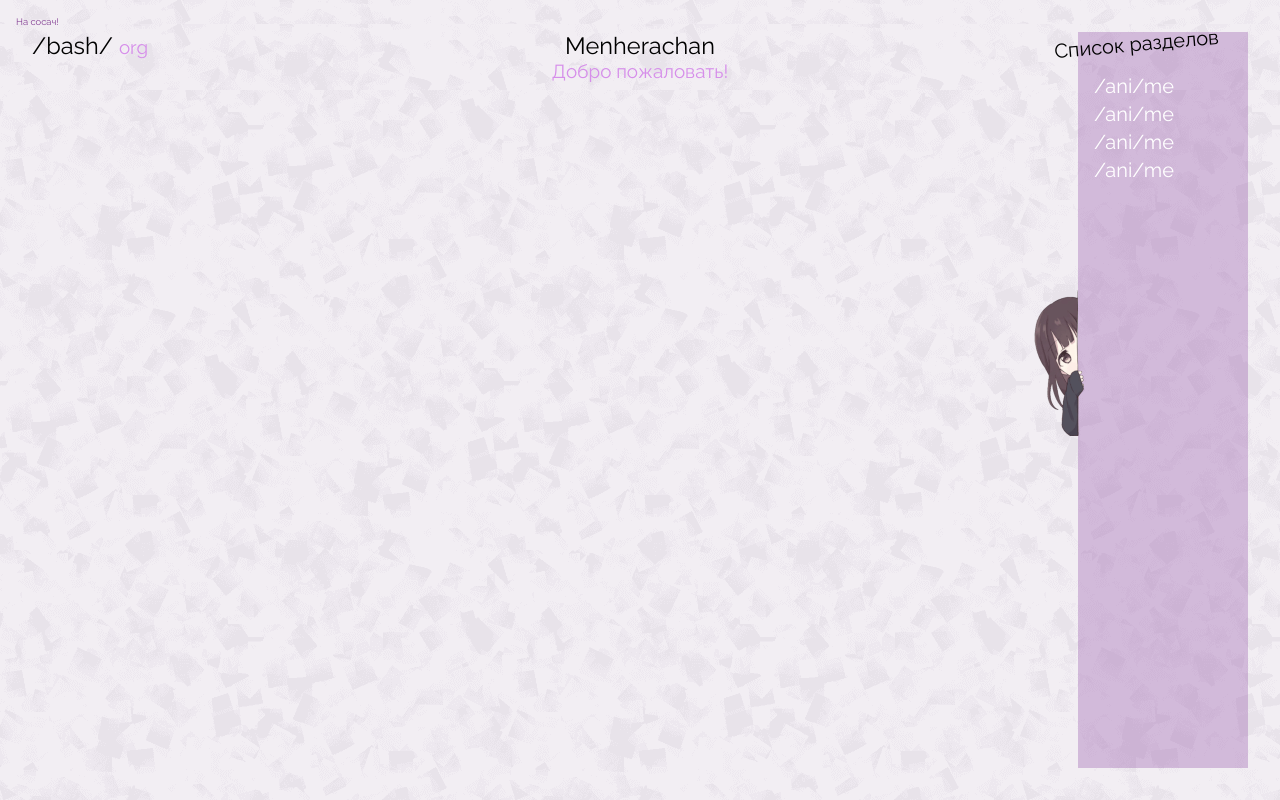
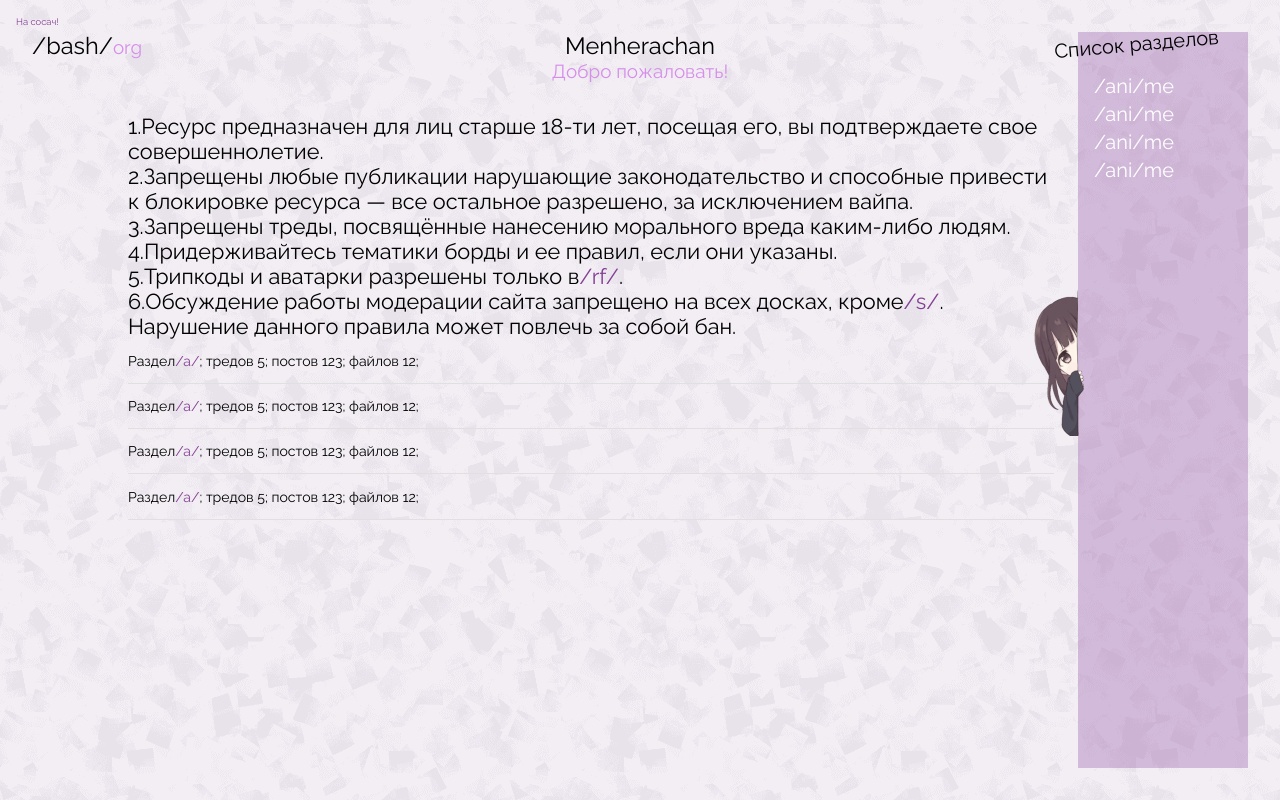
Before and after one commit to MixaKonan/menherachan-frontend, a React (Create React App) app: page / in a window 1280 px wide. Built offline with nearby package versions, Linux system fonts and the light colour scheme.

Commit message:
Main page template finished

```diff
--- a/src/common/MainPageLink.js
+++ b/src/common/MainPageLink.js
@@ -5,7 +5,7 @@ function MainPageLink() {
                 <a href="https://google.com">На сосач!</a>
             </div>
             <div className="board">
-                /bash/ <span className="postfix">org</span>
+                /bash/<span className="postfix">org</span>
             </div>
         </div>
     );
--- /dev/null
+++ b/src/main/Info.js
@@ -0,0 +1,12 @@
+import Rules from "./rules/Rules";
+import Threads from "./threads/Threads";
+
+function Info() {
+    return (
+        <div className="threads">
+            <Rules />
+            <Threads />
+        </div>);
+}
+
+export default Info;
--- a/src/main/Main.js
+++ b/src/main/Main.js
@@ -1,9 +1,11 @@
 import Header from "./Header";
+import Info from "./Info";
 
 function Main() {
     return (
         <body>
             <Header />
+            <Info />
         </body>
     );
 }
--- a/src/main/rules/Rules.js
+++ b/src/main/rules/Rules.js
@@ -0,0 +1,30 @@
+function Rules() {
+    const rulesStyle = {
+        fontSize: "1.538em"
+    };
+
+    return (
+        <div style={rulesStyle}>
+            1.Ресурс предназначен для лиц старше 18-ти лет, посещая его, вы подтверждаете свое совершеннолетие.
+            <br />
+            2.Запрещены любые публикации нарушающие законодательство и способные привести к блокировке ресурса — все остальное разрешено, за исключением вайпа.
+            <br />
+            3.Запрещены треды, посвящённые нанесению морального вреда каким-либо людям.
+            <br />
+            4.Придерживайтесь тематики борды и ее правил, если они указаны.
+            <br />
+            5.Трипкоды и аватарки разрешены только в
+            <a href="/">
+                /rf/
+            </a>.
+            <br />
+            6.Обсуждение работы модерации сайта запрещено на всех досках, кроме
+            <a href="/">
+                /s/
+            </a>.
+            Нарушение данного правила может повлечь за собой бан.
+        </div>
+    );
+}
+
+export default Rules;
--- a/src/main/threads/Thread.js
+++ b/src/main/threads/Thread.js
@@ -0,0 +1,16 @@
+function Thread({ thread }) {
+    return (
+        <div>
+            <p>
+                Раздел
+                <a href="/board">/{thread.boardPrefix}/</a>;
+                тредов {thread.boardThreadCount};
+                постов {thread.boardPostCount};
+                файлов {thread.boardFileCount};
+            </p>
+            <hr />
+        </div>
+    );
+}
+
+export default Thread;
--- a/src/main/threads/Threads.js
+++ b/src/main/threads/Threads.js
@@ -0,0 +1,21 @@
+import Thread from "./Thread";
+
+function Threads() {
+    const thread = {
+        boardPrefix: "a",
+        boardThreadCount: 5,
+        boardPostCount: 123,
+        boardFileCount: 12
+    };
+
+    return(
+        <div>
+            <Thread thread={thread}/>
+            <Thread thread={thread}/>
+            <Thread thread={thread}/>
+            <Thread thread={thread}/>
+        </div>
+    );
+}
+
+export default Threads;
```
Also changed, not shown: src/main/rules/Rule.js (deleted).
